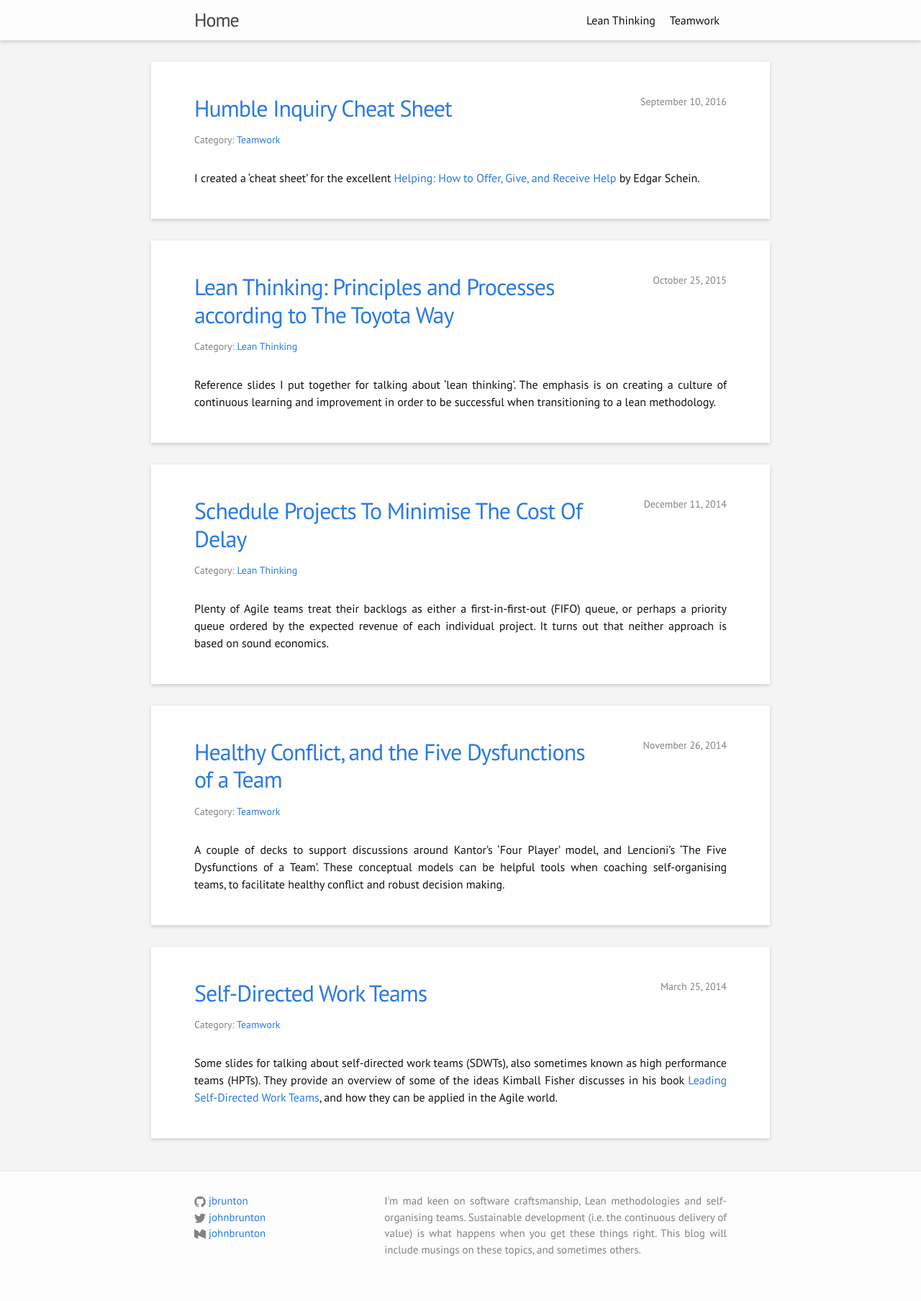
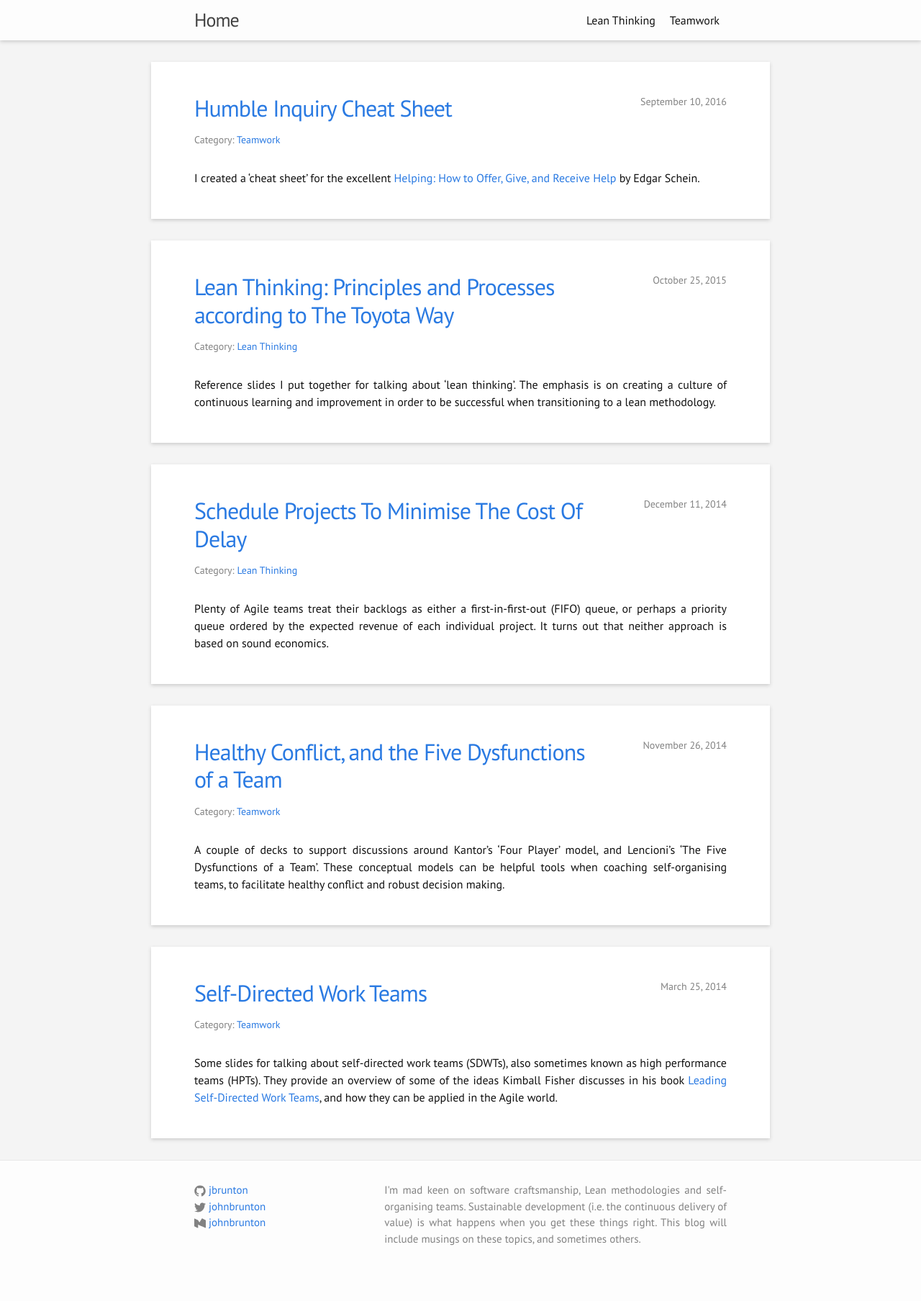
Before and after one commit to jbrunton/jbrunton.com, a Jekyll site: the page built from index.html, in a window 1280 px wide. Shown: the whole page at 72% size. Built offline with Jekyll 4.4.1, drawn with Linux system fonts in a browser that asks for light colours; nearby versions of some CDN libraries.

Commit message:
zero post-list margin

```diff
--- a/_sass/_layout.scss
+++ b/_sass/_layout.scss
@@ -172,7 +172,7 @@
 }
 
 .post-list {
-    margin-left: 0;
+    margin: 0;
     list-style: none;
 
     > li {
```
